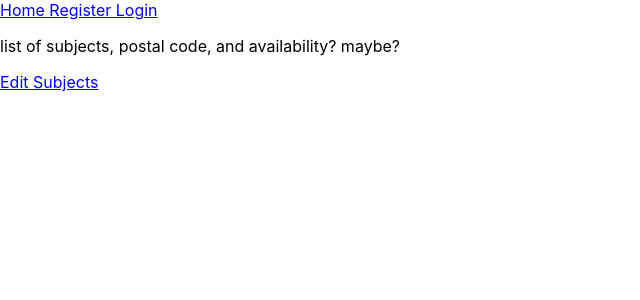
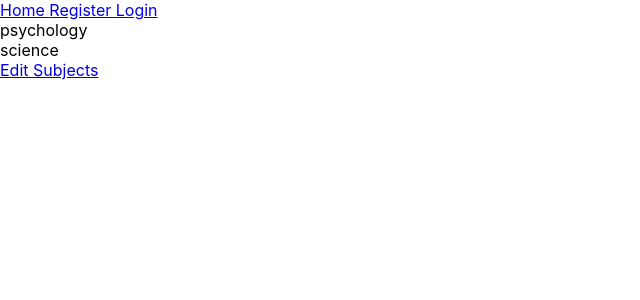
Before and after one commit to mBarlescu/finalsApp, a React (Create React App) app: page /edit in a window 1280 px wide. Shown: the top 300 px of the page, without its empty margins (0-640 px from the left). Built offline with nearby package versions, Linux system fonts and the light colour scheme.

Commit message:
added font awesome api, might use certain images

```diff
--- a/package.json
+++ b/package.json
@@ -3,6 +3,11 @@
   "version": "0.1.0",
   "private": true,
   "dependencies": {
+    "@fortawesome/fontawesome-svg-core": "^1.2.17",
+    "@fortawesome/free-solid-svg-icons": "^5.8.1",
+    "@fortawesome/react-fontawesome": "^0.1.4",
+    "i": "^0.3.6",
+    "npm": "^6.9.0",
     "react": "^16.8.5",
     "react-bootstrap": "^1.0.0-beta.6",
     "react-dom": "^16.8.5",
--- a/src/App.js
+++ b/src/App.js
@@ -7,6 +7,12 @@ import Register from './components/Register';
 import Login from './components/Login';
 import Mentor from './components/mentors/Mentor';
 import Subjects from './components/mentors/Subjects';
+import { library } from '@fortawesome/fontawesome-svg-core'
+import { FontAwesomeIcon } from '@fortawesome/react-fontawesome'
+import { faIgloo } from '@fortawesome/free-solid-svg-icons'
+
+library.add(faIgloo)
+
 
 class App extends Component {
   render() {
--- /dev/null
+++ b/src/components/mentors/Availability.jsx
@@ -0,0 +1,11 @@
+import React, { Component } from 'react';
+
+export default class Availability extends Component {
+	render() {
+		return (
+			<div>
+
+			</div>
+		);
+	}
+}
--- a/src/components/mentors/Mentor.js
+++ b/src/components/mentors/Mentor.js
@@ -2,10 +2,32 @@ import React, { Component } from 'react';
 import {NavLink} from 'react-router-dom';
 
 export default class Mentor extends Component {
+  constructor(props) {
+	    super(props);
+	    this.state = {
+	      subjects: ['psychology', 'science'],
+	      search: '',
+    	}
+    }
+
+    listofUsers(){
+  	const subjects = this.state.subjects;
+
+  	return subjects.map((subject, index) => {
+
+  		return (
+  			<div key={subject}>
+  				<span>{subject}</span>
+  			</div>
+  		)
+  	})
+  }
+
+
 	render() {
 		return (
 			<div>
-				<p>list of subjects, postal code, and availability? maybe? </p>
+				{this.listofUsers()}
 				<NavLink to='/edit/subjects'>Edit Subjects</NavLink>
 			</div>
 		);
--- a/src/components/mentors/Subjects.jsx
+++ b/src/components/mentors/Subjects.jsx
@@ -1,4 +1,5 @@
 import React, { Component } from 'react';
+import Availability from './Availability';
 
 export default class Subjects extends Component {
 
@@ -7,7 +8,18 @@ export default class Subjects extends Component {
 	    this.state = {
 	      subjects: ['psychology', 'science'],
 	      search: '',
-    	}
+	 			price: 0,
+	 			availability: {
+	 				Sunday: false,
+	 				Monday: false,
+	 				Tuesday: false,
+	 				Wednesday: false,
+	 				Thursday: false,
+	 				Friday: false,
+	 				Saturday: false,
+	 			}
+	     }
+
     	this.subjects = ['computer', 'chem', 'history']
     	console.log(this.state.subjects)
     	this.remove = this.remove.bind(this);
@@ -80,6 +92,12 @@ export default class Subjects extends Component {
 						})}
 					</div>
 				</div>
+				<div>
+					<h3>Price</h3>
+					<div class="slidecontainer">
+  <input type="range" min="1" max="100" value="50" class="slider" id="myRange" />
+</div>
+				</div>
 			</div>
 		);
 	}
```
Also changed, not shown: 1 other file (tests, documents, lock files or other folders).
